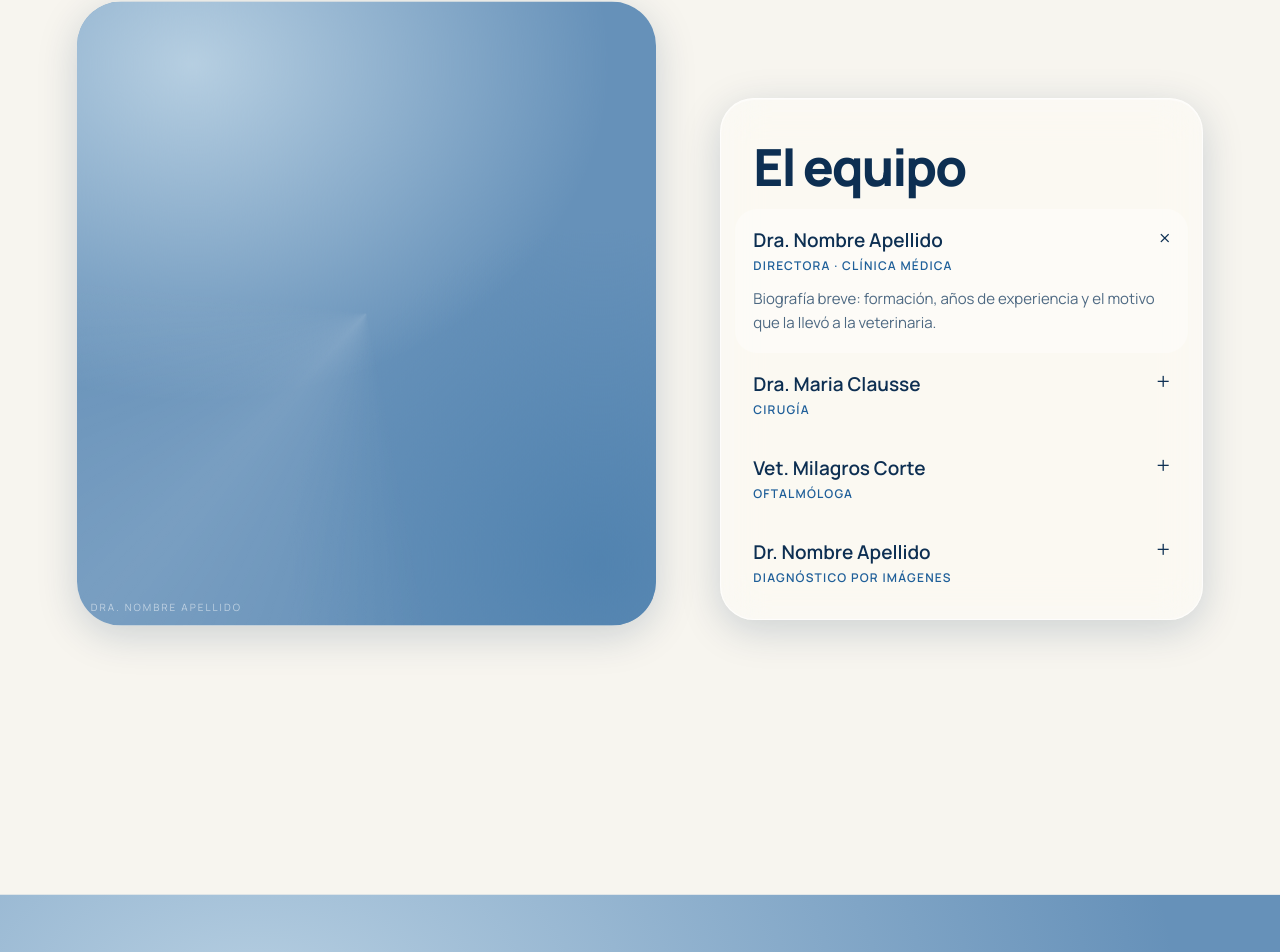
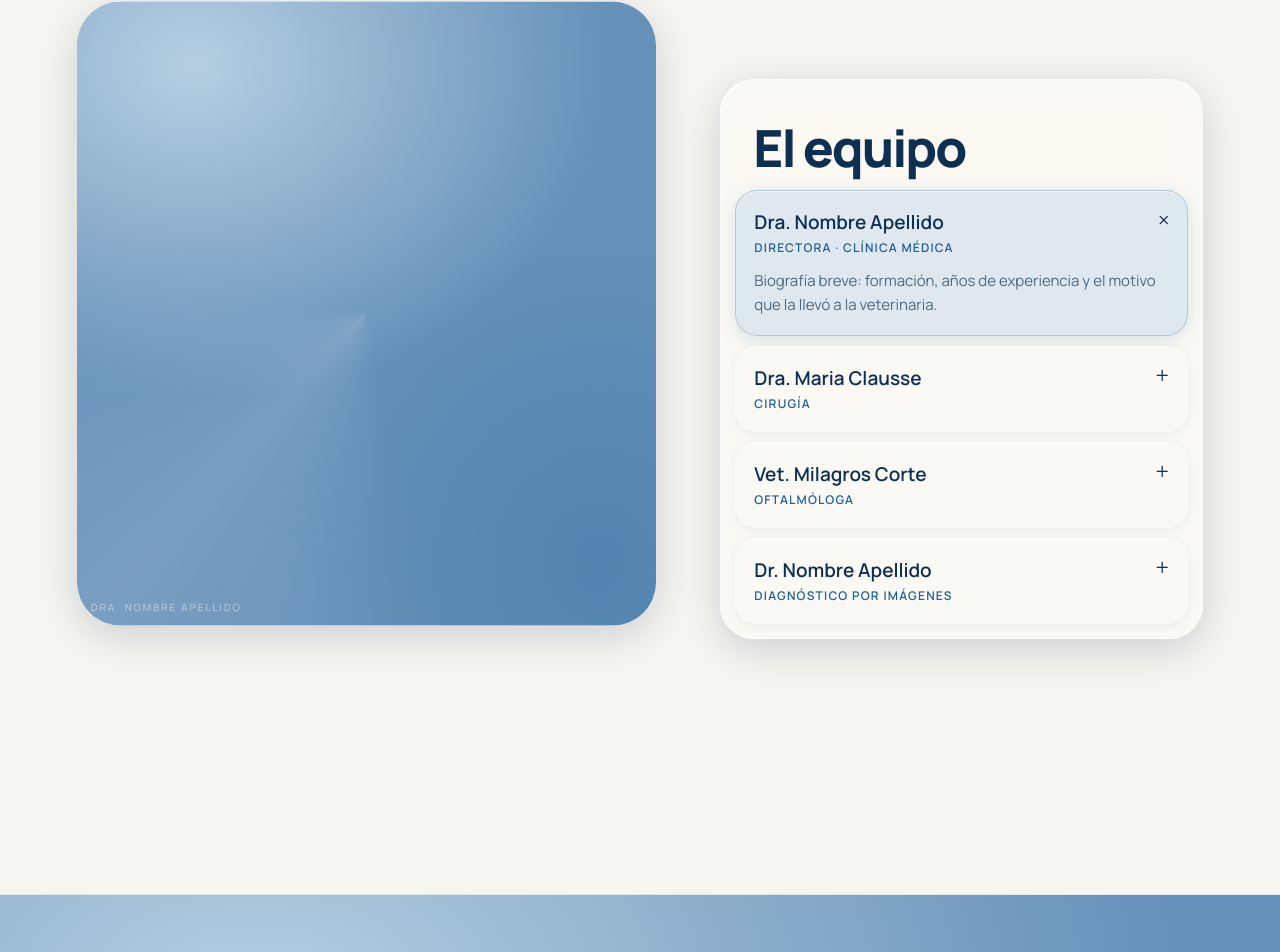
Before and after one commit to Martinianogutierrez/centinela-veterinaria, a Next.js app: page / in a window 1280 px wide. Shown: the part 3292-4244 px from the top of the page. Built offline with nearby package versions, Linux system fonts and the light colour scheme; a web font is replaced by a local one.

Commit message:
style(equipo): soft glass team rows with selected tone

```diff
--- a/app/globals.css
+++ b/app/globals.css
@@ -750,19 +750,68 @@ nav a:hover {
   padding: 18px 18px 8px;
 }
 
+.acc .it + .it {
+  margin-top: 10px;
+}
+
 .it {
   border-radius: 22px;
   padding: 18px;
   cursor: pointer;
-  transition: background 0.4s;
+  background: color-mix(in srgb, var(--glass) 42%, color-mix(in srgb, var(--bg2) 28%, transparent));
+  border: 1px solid color-mix(in srgb, var(--gb) 70%, transparent);
+  box-shadow:
+    inset 0 1px 0 color-mix(in srgb, #fff 40%, transparent),
+    0 2px 10px color-mix(in srgb, var(--ink) 8%, transparent);
+  transition:
+    background 0.4s,
+    border-color 0.4s,
+    box-shadow 0.4s;
 }
 
 .it:hover {
-  background: rgba(255, 255, 255, 0.18);
+  background: color-mix(in srgb, var(--glass) 58%, color-mix(in srgb, var(--bg2) 22%, transparent));
+  border-color: color-mix(in srgb, var(--gb) 85%, transparent);
+  box-shadow:
+    inset 0 1px 0 color-mix(in srgb, #fff 45%, transparent),
+    0 3px 14px color-mix(in srgb, var(--ink) 10%, transparent);
 }
 
 .it.on {
-  background: rgba(255, 255, 255, 0.35);
+  background: color-mix(in srgb, var(--sky) 38%, color-mix(in srgb, var(--glass) 55%, white));
+  border-color: color-mix(in srgb, var(--blue) 32%, var(--gb));
+  box-shadow:
+    inset 0 1px 0 color-mix(in srgb, #fff 55%, transparent),
+    0 4px 18px color-mix(in srgb, var(--blue) 16%, transparent);
+}
+
+.it:focus-visible {
+  outline: 2px solid color-mix(in srgb, var(--blue) 65%, transparent);
+  outline-offset: 2px;
+}
+
+:root[data-theme="dark"] .it {
+  background: color-mix(in srgb, var(--glass) 72%, color-mix(in srgb, var(--bg2) 35%, transparent));
+  border-color: color-mix(in srgb, var(--gb) 78%, transparent);
+  box-shadow:
+    inset 0 1px 0 color-mix(in srgb, #fff 10%, transparent),
+    0 2px 12px color-mix(in srgb, #000 35%, transparent);
+}
+
+:root[data-theme="dark"] .it:hover {
+  background: color-mix(in srgb, var(--glass) 80%, color-mix(in srgb, var(--sky) 12%, transparent));
+  border-color: color-mix(in srgb, var(--gb) 88%, transparent);
+  box-shadow:
+    inset 0 1px 0 color-mix(in srgb, #fff 12%, transparent),
+    0 3px 14px color-mix(in srgb, #000 40%, transparent);
+}
+
+:root[data-theme="dark"] .it.on {
+  background: color-mix(in srgb, var(--sky) 28%, color-mix(in srgb, var(--glass) 70%, transparent));
+  border-color: color-mix(in srgb, var(--blue) 45%, var(--gb));
+  box-shadow:
+    inset 0 1px 0 color-mix(in srgb, #fff 16%, transparent),
+    0 4px 20px color-mix(in srgb, var(--blue) 28%, transparent);
 }
 
 .it h3 {
```
Also changed, not shown: 1 other file (tests, documents, lock files or other folders).
